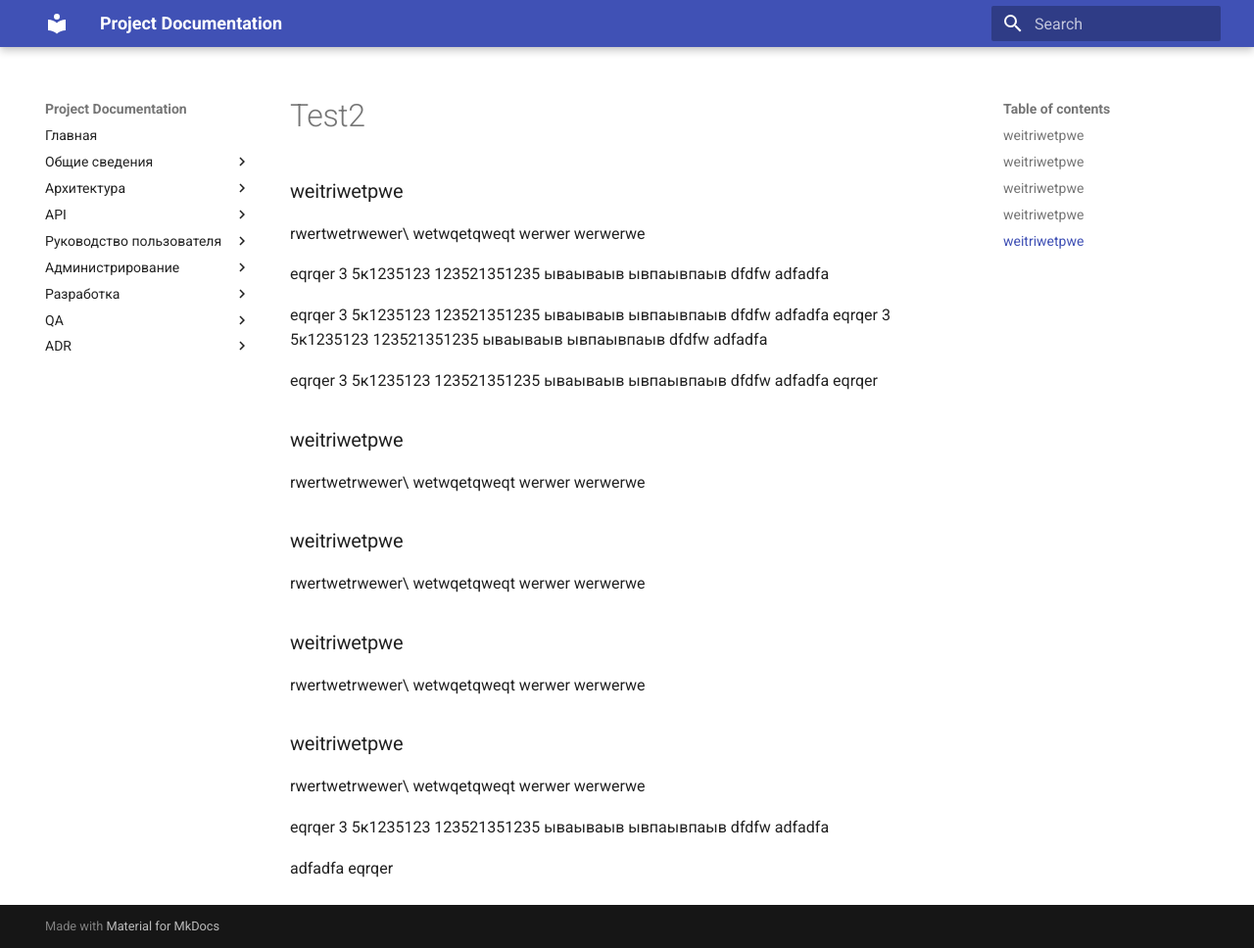
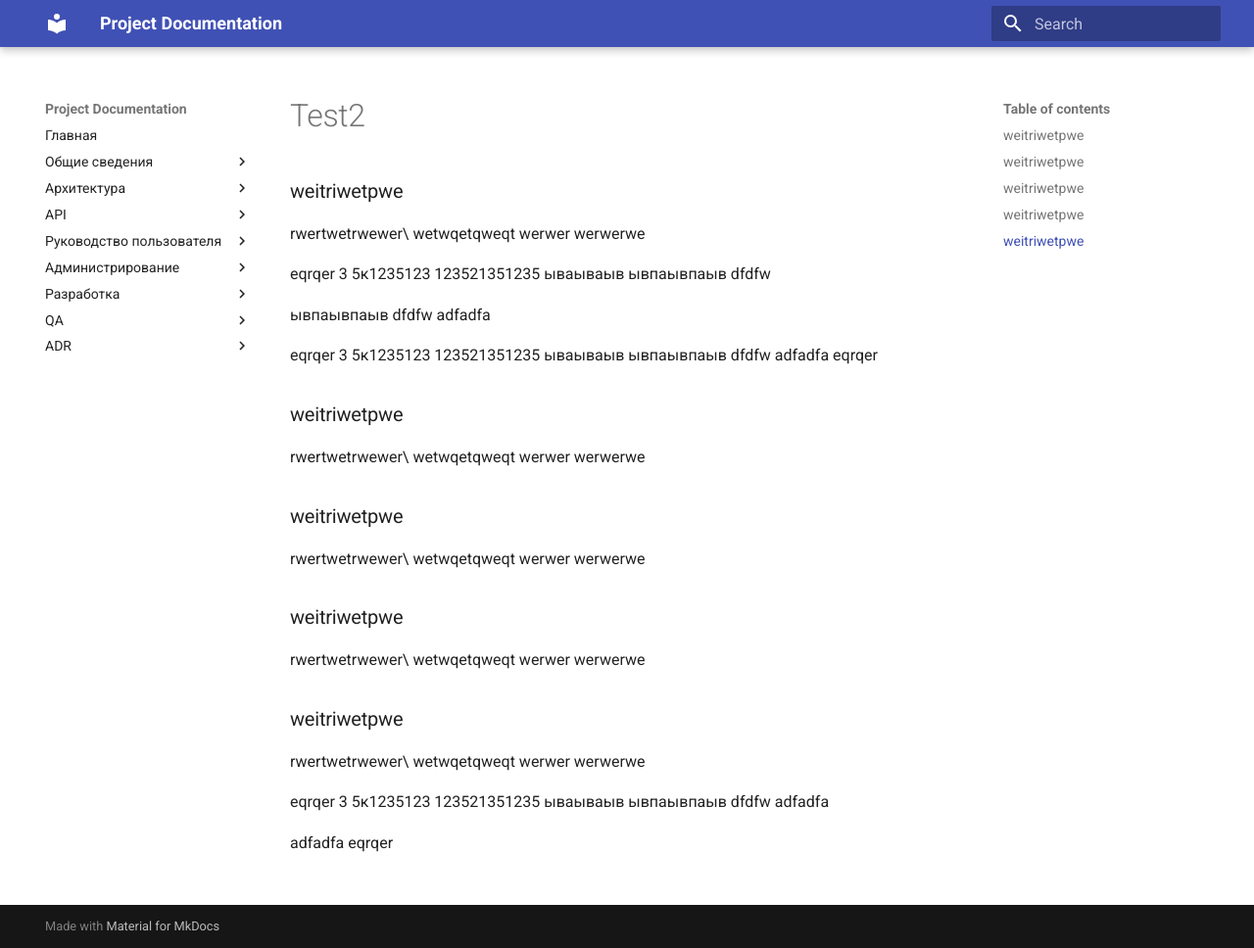
Before and after one commit to techwri/Demo, an MkDocs documentation site: the page built from docs/architecture/test2.md, in a window 1280 px wide and 968 px high. Shown: the whole window at 98% size. Built offline with MkDocs 1.6.1 and Material for MkDocs 9.7.7, drawn with Linux system fonts in a browser that asks for light colours.

Commit message:
Update test2.md

```diff
--- a/docs/architecture/test2.md
+++ b/docs/architecture/test2.md
@@ -10,19 +10,7 @@ eqrqer
 ываываыв
 ывпаывпаыв
 dfdfw
-adfadfa
 
-eqrqer
-3  5к1235123
-123521351235
-ываываыв
-ывпаывпаыв
-dfdfw
-adfadfa
-eqrqer
-3  5к1235123
-123521351235
-ываываыв
 ывпаывпаыв
 dfdfw
 adfadfa
```
